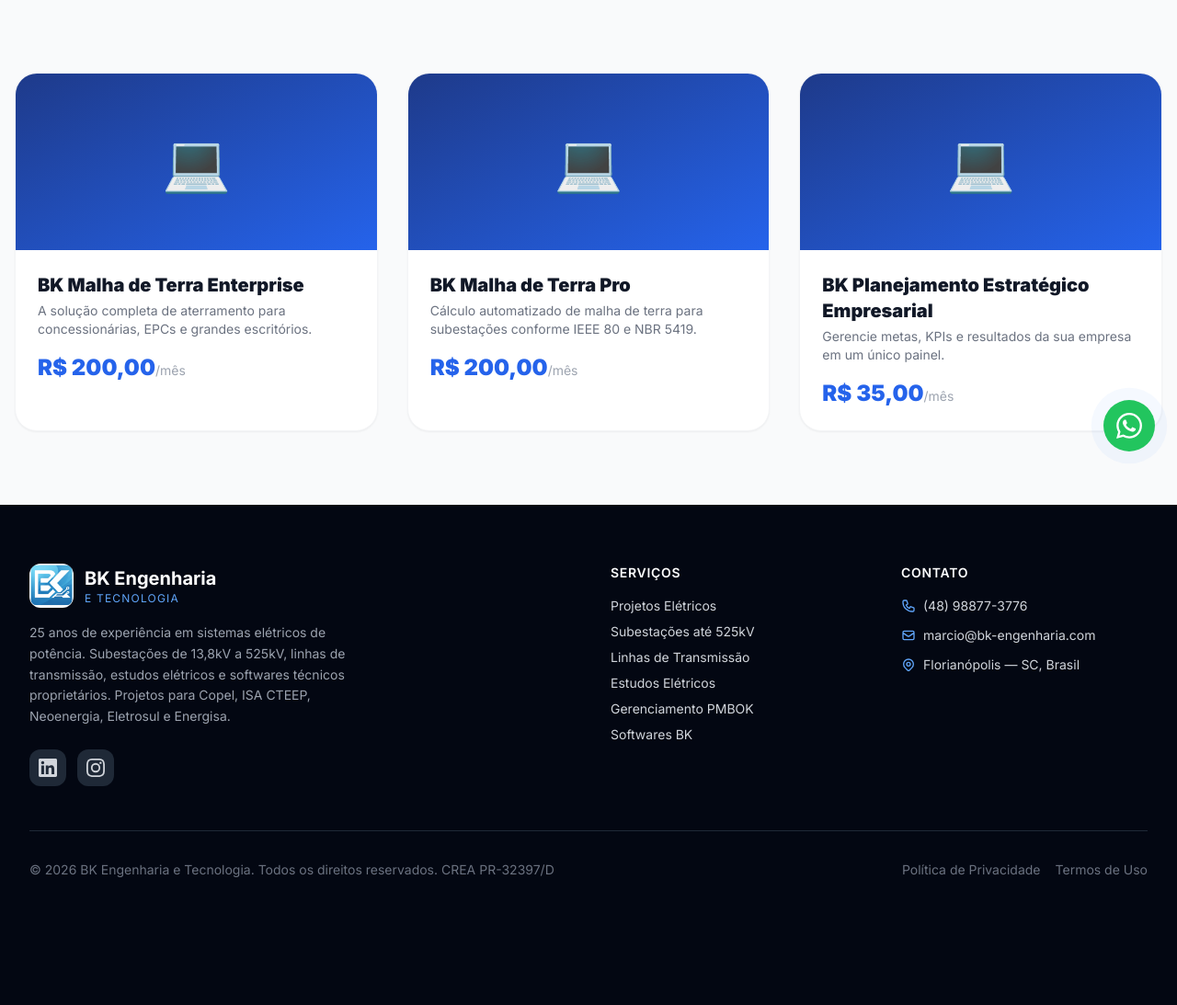
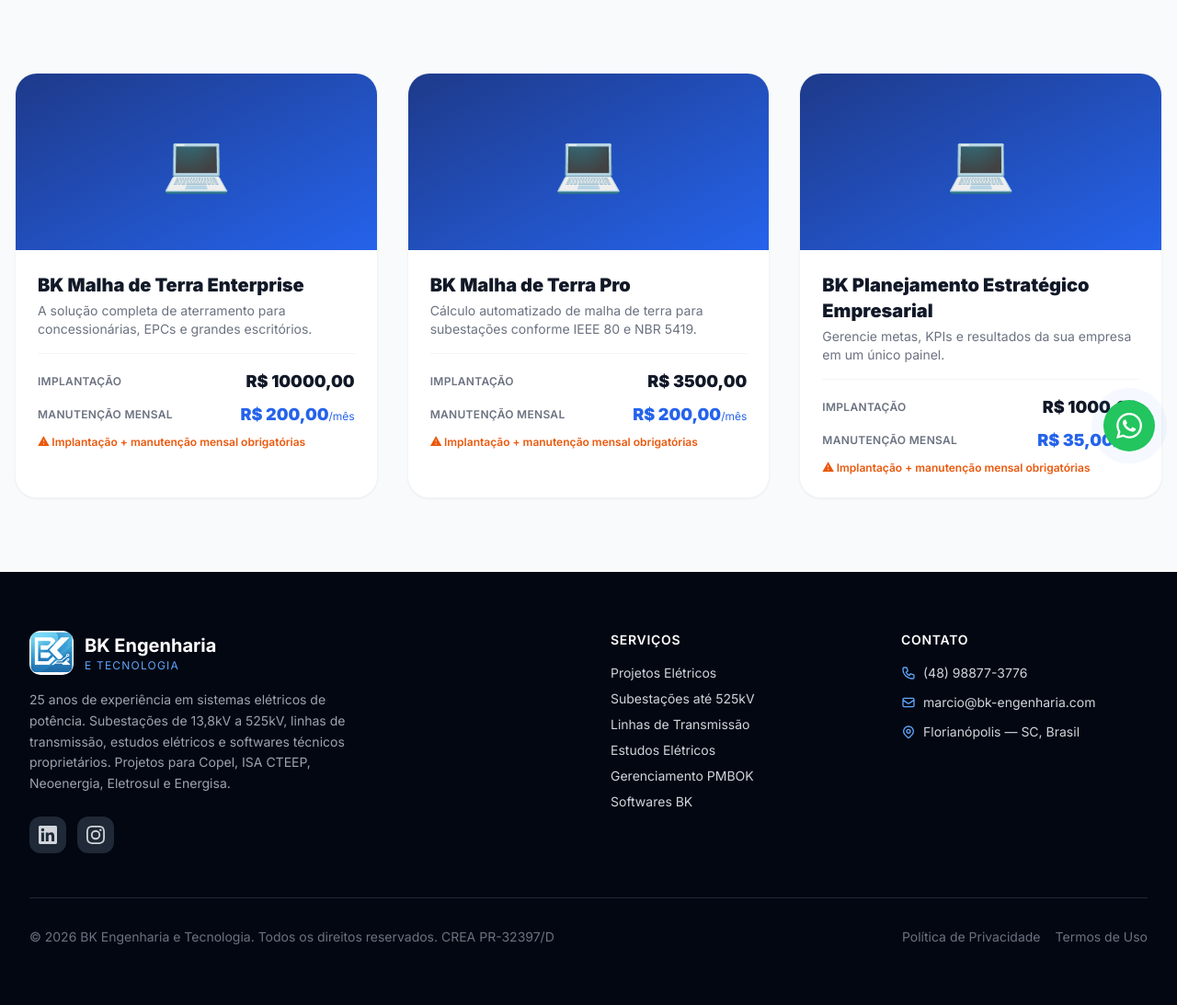
Before and after one commit to Velho-do-Mal/bk_site, a Django app: page /loja/softwares/ in a window 1280 px wide. Shown: the part 285-1378 px from the top of the page at 92% size. Before the commit the page ends 1239 px from the top, so only its background shows below. Run offline with Django 5.2, Linux system fonts and the light colour scheme; data comes from the database, SQL or seed files in the repository; some libraries are stand-ins or nearby versions.

Commit message:
fix: loja mostra implantação + manutenção mensal nos cards; corrige WhatsApp/cidade para Florianópolis-SC

```diff
--- a/templates/base.html
+++ b/templates/base.html
@@ -4,8 +4,8 @@
   <meta charset="UTF-8">
   <meta name="viewport" content="width=device-width, initial-scale=1.0">
   <title>{% block title %}BK Engenharia e Tecnologia{% endblock %}</title>
-  <meta name="description" content="{% block meta_description %}BK Engenharia e Tecnologia — Projetos elétricos, subestações até 230kV, linhas de transmissão, estudos elétricos e softwares especializados. Curitiba, PR.{% endblock %}">
-  <meta name="keywords" content="{% block meta_keywords %}engenharia elétrica, subestações, linhas de transmissão, projetos elétricos, ETAP, PLS-CADD, BIM, curitiba{% endblock %}">
+  <meta name="description" content="{% block meta_description %}BK Engenharia e Tecnologia — Projetos elétricos, subestações até 230kV, linhas de transmissão, estudos elétricos e softwares especializados. Florianópolis, SC.{% endblock %}">
+  <meta name="keywords" content="{% block meta_keywords %}engenharia elétrica, subestações, linhas de transmissão, projetos elétricos, ETAP, PLS-CADD, BIM, Florianópolis{% endblock %}">
   <meta name="robots" content="index, follow">
   <link rel="canonical" href="{{ request.build_absolute_uri }}">
 
@@ -26,12 +26,12 @@
     "name": "BK Engenharia e Tecnologia",
     "url": "https://bk-engenharia.com",
     "logo": "https://bk-engenharia.com/static/images/logo.jpeg",
-    "telephone": "+55-41-99527-5570",
+    "telephone": "+55-48-98877-3776",
     "email": "marcio@bk-engenharia.com",
     "address": {
       "@type": "PostalAddress",
-      "addressLocality": "Curitiba",
-      "addressRegion": "PR",
+      "addressLocality": "Florianópolis",
+      "addressRegion": "SC",
       "addressCountry": "BR"
     },
     "description": "Engenharia elétrica especializada em projetos de subestações, linhas de transmissão, estudos elétricos e tecnologia BIM.",
@@ -324,7 +324,7 @@
               <svg class="w-4 h-4 text-blue-400 mt-0.5 flex-shrink-0" fill="none" stroke="currentColor" viewBox="0 0 24 24">
                 <path stroke-linecap="round" stroke-linejoin="round" stroke-width="2" d="M3 5a2 2 0 012-2h3.28a1 1 0 01.948.684l1.498 4.493a1 1 0 01-.502 1.21l-2.257 1.13a11.042 11.042 0 005.516 5.516l1.13-2.257a1 1 0 011.21-.502l4.493 1.498a1 1 0 01.684.949V19a2 2 0 01-2 2h-1C9.716 21 3 14.284 3 6V5z"/>
               </svg>
-              <a href="tel:+5541995275570" class="hover:text-blue-400 transition-colors">{{ SITE_PHONE }}</a>
+              <a href="tel:+5548988773776" class="hover:text-blue-400 transition-colors">{{ SITE_PHONE }}</a>
             </li>
             <li class="flex items-start gap-2">
               <svg class="w-4 h-4 text-blue-400 mt-0.5 flex-shrink-0" fill="none" stroke="currentColor" viewBox="0 0 24 24">
--- a/templates/loja/softwares.html
+++ b/templates/loja/softwares.html
@@ -15,7 +15,23 @@
         <div class="p-6">
           <h3 class="font-black text-gray-900 text-xl mb-1 group-hover:text-blue-600 transition-colors">{{ sw.nome }}</h3>
           <p class="text-gray-500 text-sm mb-4">{{ sw.tagline }}</p>
-          {% if sw.preco_mensal %}<div class="text-blue-600 font-black text-2xl">R$ {{ sw.preco_mensal }}<span class="text-sm font-normal text-gray-400">/mês</span></div>{% else %}<div class="text-blue-600 font-bold text-sm">Em breve</div>{% endif %}
+          {% if sw.preco_vitalicio or sw.preco_mensal %}
+          <div class="mt-4 border-t border-gray-100 pt-4 space-y-2">
+            {% if sw.preco_vitalicio %}
+            <div class="flex items-center justify-between">
+              <span class="text-xs font-semibold text-gray-500 uppercase tracking-wide">Implantação</span>
+              <span class="text-gray-900 font-black text-lg">R$ {{ sw.preco_vitalicio }}</span>
+            </div>
+            {% endif %}
+            {% if sw.preco_mensal %}
+            <div class="flex items-center justify-between">
+              <span class="text-xs font-semibold text-gray-500 uppercase tracking-wide">Manutenção mensal</span>
+              <span class="text-blue-600 font-black text-lg">R$ {{ sw.preco_mensal }}<span class="text-xs font-normal">/mês</span></span>
+            </div>
+            {% endif %}
+            <p class="text-xs text-orange-600 font-semibold mt-1">⚠ Implantação + manutenção mensal obrigatórias</p>
+          </div>
+          {% else %}<div class="text-blue-600 font-bold text-sm mt-4">Em breve</div>{% endif %}
         </div>
       </a>
       {% endfor %}
```
